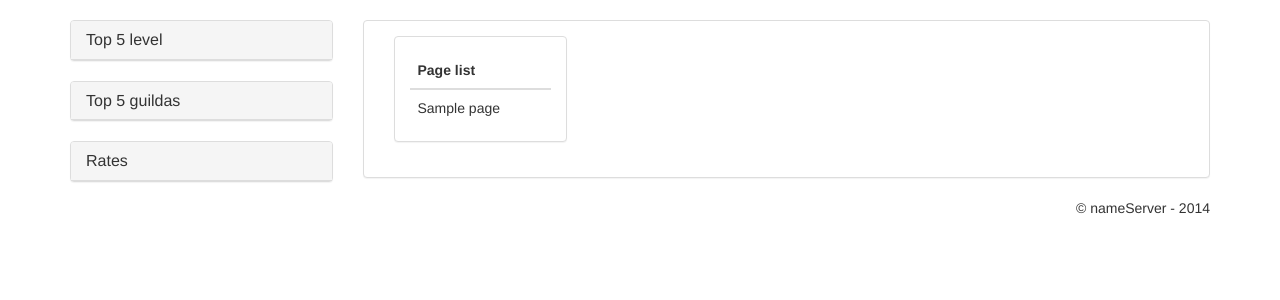
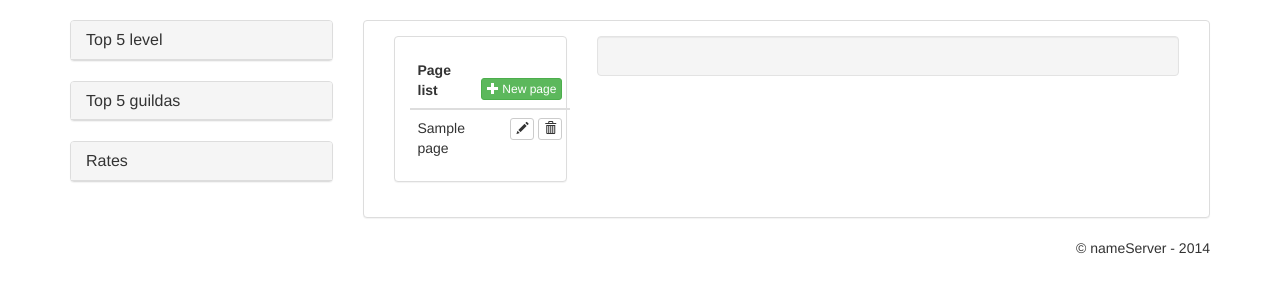
Before and after one commit to avuenja/otaac, a CakePHP app: template app/View/Admin/pages.ctp in a window 1280 px wide. Shown: the part 51-351 px from the top of the page. Run offline with PHP 8.4 and a stand-in for CakePHP, Linux system fonts and the light colour scheme; the template is opened without the code that fills it: most values are stand-ins (such as "Sample title", 1, 10 or a date in 2020); data that the repository does not hold is empty; some libraries are stand-ins or nearby versions.

Commit message:
Admin page has been updated

```diff
--- a/app/Controller/AdminController.php
+++ b/app/Controller/AdminController.php
@@ -32,6 +32,7 @@ class AdminController extends AppController {
 		}
 	}
 
+	// Função de visualização de páginas
 	function pages() {
 		if($this->OTAAC->authAdmin()) {
 			$data = array();
--- a/app/View/Admin/pages.ctp
+++ b/app/View/Admin/pages.ctp
@@ -4,17 +4,31 @@
 		<div class="panel panel-default panel-body">
 			<table class="table">
 				<thead>
-					<th colspan="2">Page list</th>
+					<th>Page list</th>
+					<th class="text-right">
+						<a href="<?php echo url; ?>admin/page_create" type="button" class="btn btn-success btn-xs"><span class="glyphicon glyphicon-plus"></span> New page</a>
+					</th>
 				</thead>
 				<tbody>
 					<?php foreach ($pages['pages'] as $key => $page) { ?>
 					<tr>
 						<td><?php echo ucfirst($page); ?></td>
-						<td></td>
+						<td class="text-right">
+							<a href="<?php echo url; ?>admin/page_edit/<?php echo $page; ?>" type="button" class="btn btn-default btn-xs" title="Editar">
+								<span class="glyphicon glyphicon-pencil"></span>
+							</a>
+							<a href="<?php echo url; ?>admin/page_delete/<?php echo $page; ?>" type="button" class="btn btn-default btn-xs" title="Excluir">
+								<span class="glyphicon glyphicon-trash"></span>
+							</a>
+						</td>
 					</tr>
 					<?php } ?>
 				</tbody>
 			</table>
 		</div>
 	</div>
+	<div class="col-md-9">
+		<div class="well">
+		</div>
+	</div>
 </div>
--- a/app/View/Elements/admin/navbar.ctp
+++ b/app/View/Elements/admin/navbar.ctp
@@ -16,14 +16,14 @@
 				<li <?php if($this->params['controller'] == 'admin' && $this->params['action'] == 'index') { ?> class="active" <?php } ?>>
 					<a href="<?php echo url; ?>admin">Dashboard</a>
 				</li>
-				<li <?php if($this->params['controller'] == 'posts' || $this->params['controller'] == 'pages') { ?> class="active" <?php } ?> class="dropdown">
+				<li <?php if($this->params['controller'] == 'posts' || $this->params['controller'] == 'admin') { ?> class="active" <?php } ?> class="dropdown">
 					<a href="#" class="dropdown-toggle" data-toggle="dropdown">Content <b class="caret"></b></a>
 					<ul class="dropdown-menu">
 						<li <?php if($this->params['controller'] == 'posts' && $this->params['action'] == 'consult') { ?> class="active" <?php } ?>>
 							<a href="<?php echo url; ?>posts/consult">Posts</a>
 						</li>
 						<li class="divider"></li>
-						<li <?php if($this->params['controller'] == 'community' && $this->params['action'] == 'guilds') { ?> class="active" <?php } ?>>
+						<li <?php if($this->params['controller'] == 'admin' && $this->params['action'] == 'pages') { ?> class="active" <?php } ?>>
 							<a href="<?php echo url; ?>admin/pages">Pages</a>
 						</li>
 					</ul>
```
